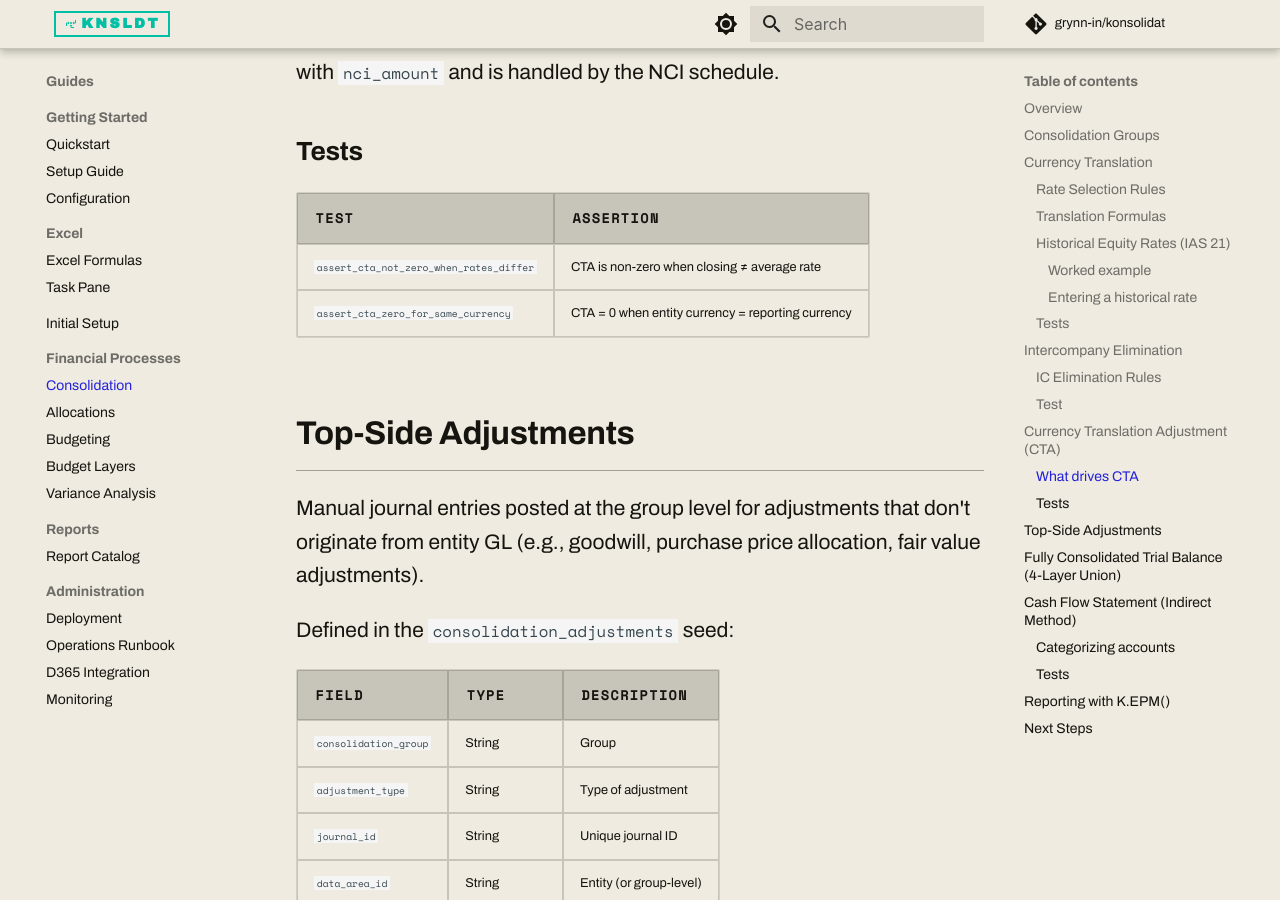
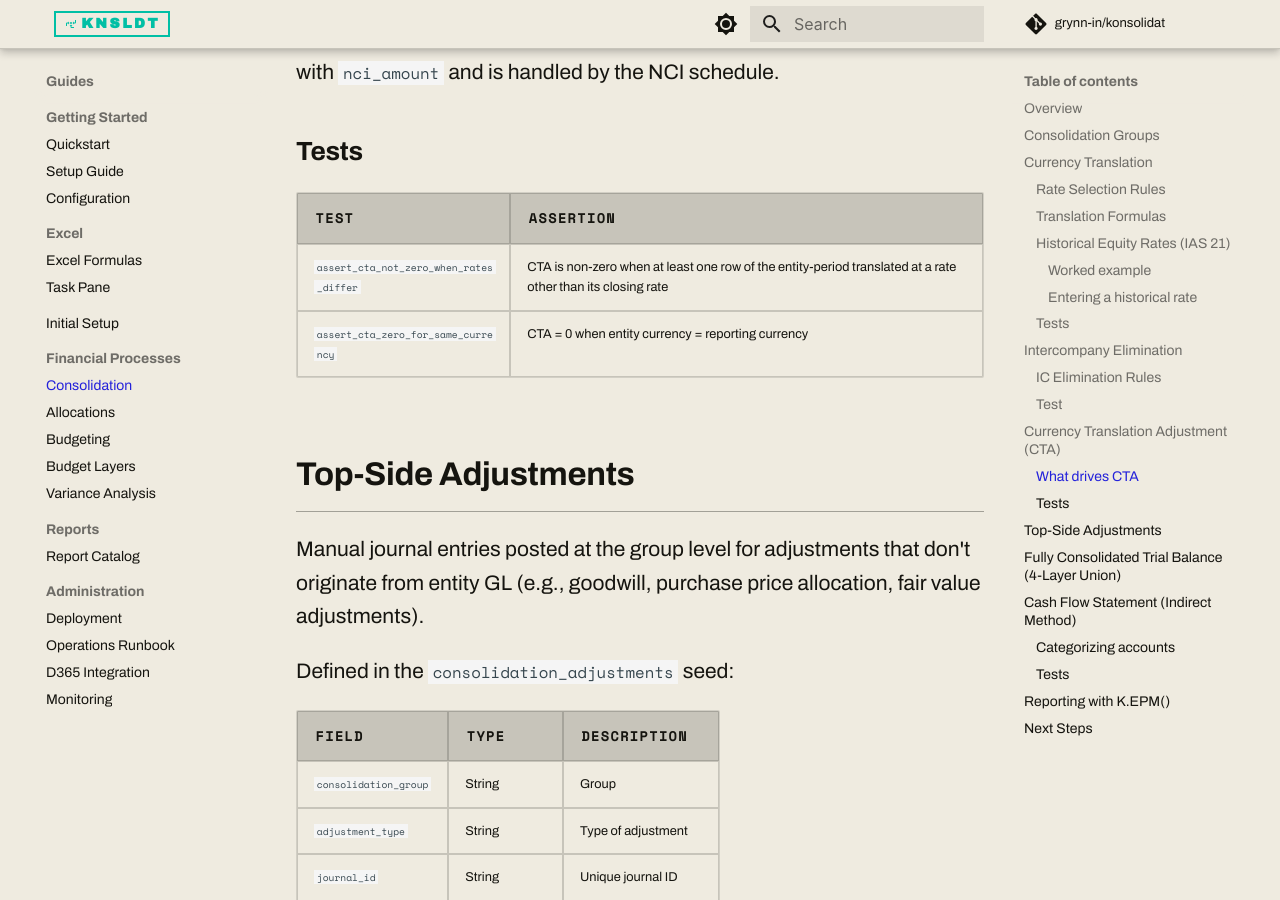
Before and after one commit to grynn-in/konsolidat, an MkDocs documentation site: the page built from docs/user-guide/consolidation-guide.md, in a window 1280 px wide and 900 px high, scrolled down 7345 px. Built offline with MkDocs 1.6.1 and Material for MkDocs 9.7.7, drawn with Linux system fonts in a browser that asks for light colours; comment, search, counter and statistics services are not loaded.

Commit message:
fix(konsolidat#195): CTA test keys on rows that used a non-closing rate, not on closing != average
Review finding on #196: with equal closing and average rates an equity row at a
historical rate still leaves a residual; the old condition silenced that case.
Also the stale user-guide line.

Co-Authored-By: Claude Fable 5.1 <noreply@anthropic.com>
Claude-Session: https://claude.ai/code/session_013WewQKFQgG7o2M3mUDPRR5

```diff
--- a/docs/user-guide/consolidation-guide.md
+++ b/docs/user-guide/consolidation-guide.md
@@ -175,7 +175,7 @@ The NCI share of the translation difference does **not** go to CTA — it rides
 
 | Test | Assertion |
 |------|-----------|
-| `assert_cta_not_zero_when_rates_differ` | CTA is non-zero when closing ≠ average rate |
+| `assert_cta_not_zero_when_rates_differ` | CTA is non-zero when at least one row of the entity-period translated at a rate other than its closing rate |
 | `assert_cta_zero_for_same_currency` | CTA = 0 when entity currency = reporting currency |
 
 ## Top-Side Adjustments
```
Also changed, not shown: 1 other file.
